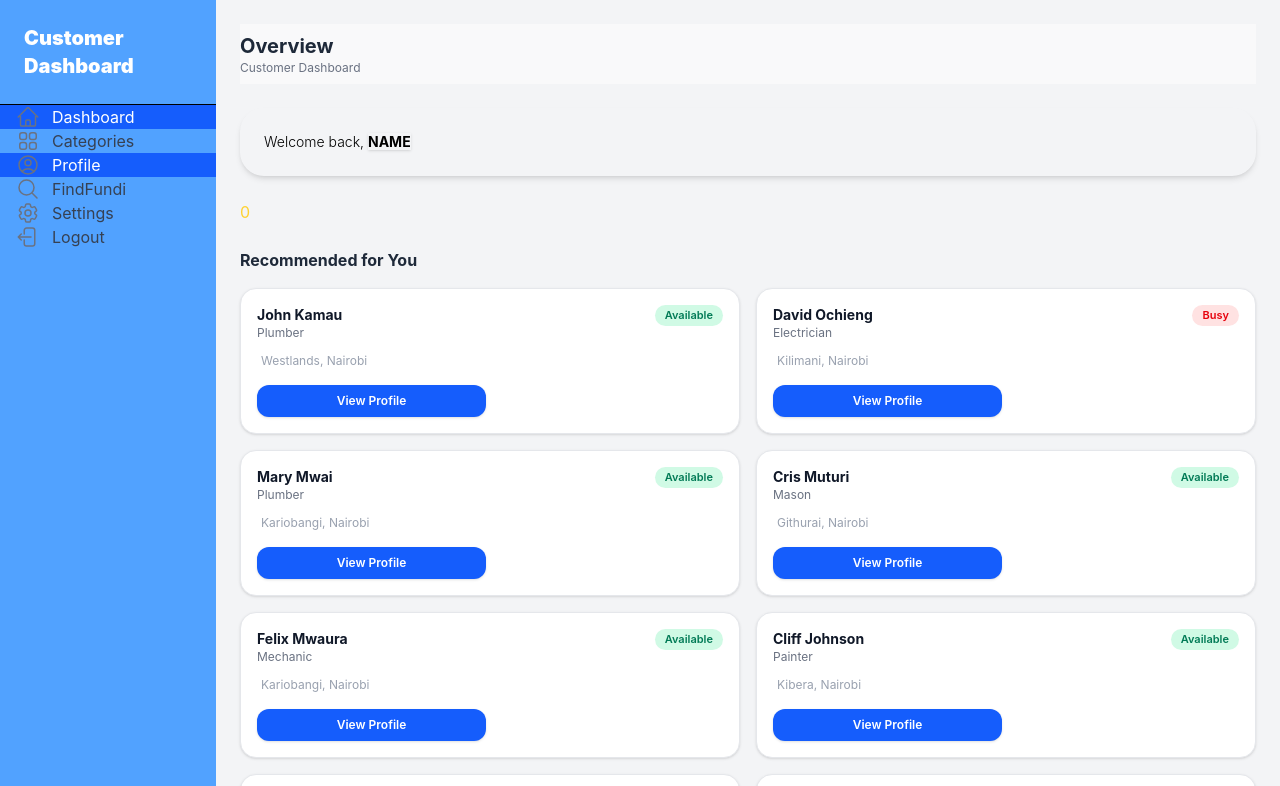
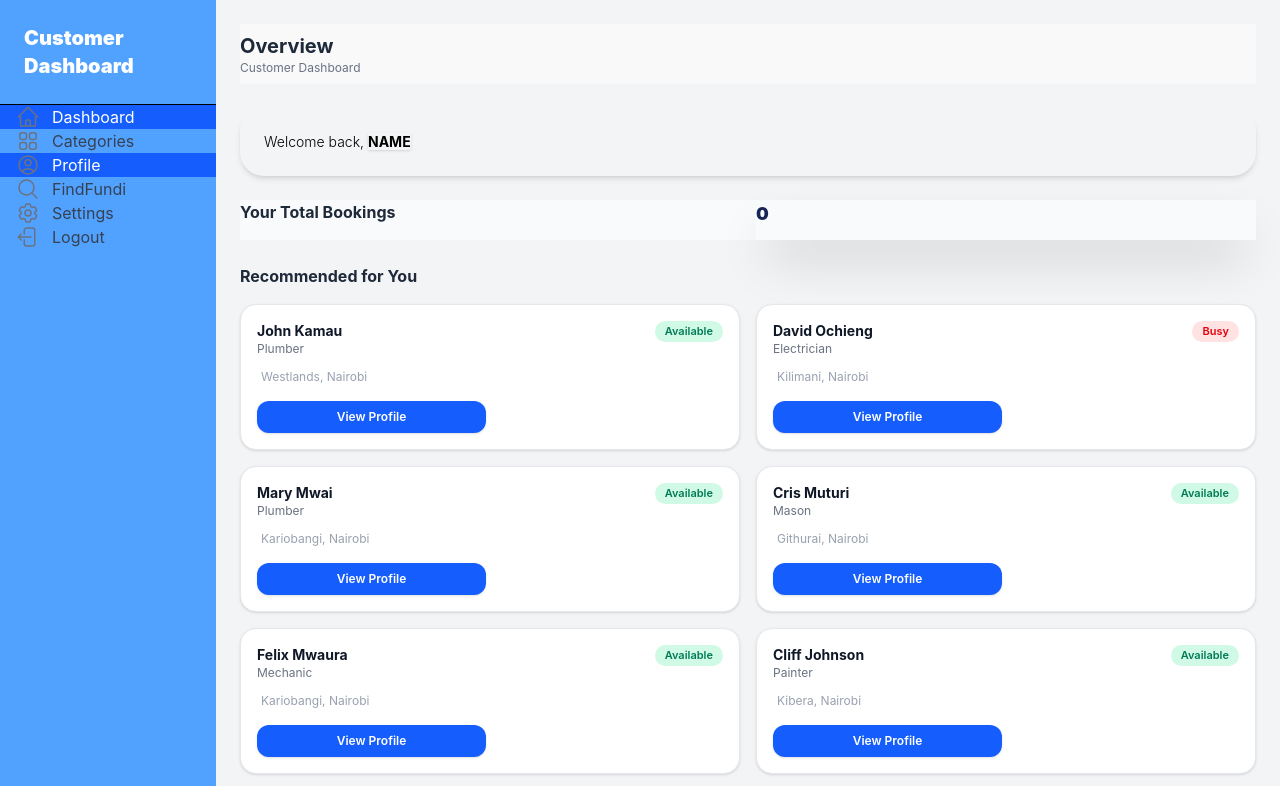
Before and after one commit to rollingsmajiwa/EmergencyFundi, a React (Vite) app: page /dashboard/profile in a window 1280 px wide. Shown: the top 786 px of the page. Built offline with nearby package versions, Linux system fonts and the light colour scheme; data requests are answered from the project's data file; sample sign-in values are in the browser's storage.

Commit message:
Feat: Add a card on homepage

```diff
--- a/db.json
+++ b/db.json
@@ -93,6 +93,26 @@
       "location": "Githurai, Nairobi",
       "status": "Active",
       "date": "2026-08-03"
+    },
+    {
+      "id": "FZbFVD4cVzE",
+      "clientId": "tiropgloria",
+      "fundiName": "John Kamau",
+      "category": "Plumber",
+      "phone": "+254712345678",
+      "location": "Westlands, Nairobi",
+      "status": "Active",
+      "date": "2026-08-03"
+    },
+    {
+      "id": "ZJarsyYnVHw",
+      "clientId": "gloria",
+      "fundiName": "Cris Muturi",
+      "category": "Mason",
+      "phone": "+254712345678",
+      "location": "Githurai, Nairobi",
+      "status": "Active",
+      "date": "2026-08-03"
     }
   ],
   "$schema": "./node_modules/json-server/schema.json"
--- a/src/components/Navbar.jsx
+++ b/src/components/Navbar.jsx
@@ -4,7 +4,7 @@ import { Link } from "react-router-dom"
 
 function Navbar() {
   return (
-    <nav className="bg-blue-50 p-2">
+    <nav className="bg-blue-50/70 backdrop-blur-sm p-2 fixed top-0 z-30 w-full">
         <div className="flex justify-between">
             <div ><span className="text-xl font-black tracking-tight">Emergency</span><span className="text-xl font-bold tracking-tighter text-blue-600">Fundi</span></div>
 
--- a/src/dashboardsLayout/Dashboard.jsx
+++ b/src/dashboardsLayout/Dashboard.jsx
@@ -111,7 +111,7 @@ function DashboardHome() {
         <div className='flex-row w-full'>
           <div className='bg-white mt-4 mb-4 p-1 rounded-2xl shadow-sm border border-gray-200 w-full mx-auto'>
             <div>
-              <h1 className='capitalize text-xl font-black tracking-wider'>Welcome Back, {name}!</h1>
+              <h1 className='capitalize text-xl font-black tracking-wider'>Hello, {name}!</h1>
               <div className='text-green-400 font-bold bg-gray-200 pl-1 py-1 w-20 rounded-3xl'>{role}</div>
             </div>
           </div>
--- a/src/dashboardsLayout/Profile.jsx
+++ b/src/dashboardsLayout/Profile.jsx
@@ -48,28 +48,31 @@ export default function Profile() {
 
 
       </div>
-      <div className="text-amber-300">
-        {bookings.length}
+      <div className="grid grid-cols-1 md:grid-cols-2 gap-4 bg-gray-50">
+        <h2 className="text-base font-bold text-gray-800 mb-4">Your Total Bookings</h2>
+        <p className="text-lg font-black shadow-2xl text-blue-950">{bookings.length}</p>
       </div>
       <div>
+        <div>
           {bookings.length > 0 && (
-          <div>
-            <h2>Your Bookings</h2>
-            <div>
+            <div className="border-b-4 border-gray-700 mb-2">
+              <h2 className="text-xl font-bold text-gray-800 mb-4">Fundis</h2>
+              <div className="grid grid-cols-1 md:grid-cols-2 gap-4 ">
                 {bookings.map((b) => (
                   <div key={b.id}>
-                  <div>
-                    <h4>{b.fundiName}</h4>
-                    <p>{b.category}</p>
-                    <p>{b.location}</p>
+                    <div className="bg-white border border-gray-200 p-4 rounded-2xl shadow-sm transition-all duration-300 hover:-translate-y-2 hover:shadow-xl hover:border-blue-200 cursor-pointer">
+                      <h4 className="font-bold text-gray-900 text-sm">{b.fundiName}</h4>
+                      <p className="text-xs text-gray-500">{b.category}</p>
+                      <p className="flex gap-3 text-xs text-gray-400 mt-3 pl-1">{b.location}</p>
                       <p>Call: {b.phone}</p>
                     </div>
-                  <span>{b.status}</span>
+                    <span className="bg-emerald-100 text-emerald-700 ">{b.status}</span>
                   </div>
                 ))}
               </div>
             </div>
           )}
+        </div>
       </div>
 
 
--- a/src/pages/Home.css
+++ b/src/pages/Home.css
@@ -9,6 +9,7 @@
     display: flex;
     align-items: center;
     justify-content: center;
+
 }
 .homeContent {
     position: relative;
--- a/src/pages/Home.jsx
+++ b/src/pages/Home.jsx
@@ -6,7 +6,7 @@ function Home() {
     <>
       <div className='homeContainer'>
 
-        <div className="homeContent">
+        <div className="homeContent bg-black/10 backdrop-blur-sm rounded-2xl p-8 border border-white/20">
           <h1 className='text-5xl font-black tracking-wide w-xl'>Find Trusted Fundis Near You</h1>
           <p className='text-2xl w-xl'>Vetted Artisans, instant booking, quality quaranteed. From electricians to plumbers</p>
           <button type='submit' className='rounded-lg p-3 mt-3 bg-white text-gray-500 font-bold'>Sign Up</button>
@@ -15,10 +15,10 @@ function Home() {
       <div className='bg-blue-100 p-3'>
         <h2 className='text-center font-bold text-2xl'>Why Choose Us?</h2>
         <div className='grid grid-cols-2 gap-2'>
-          <div className='bg-blue-50 rounded-lg p-4 hover:shadow-md hover:-translate-y-2 transition-all border border-gray-200'><h3 className='font-bold text-lg text-center '>Verified Professionals</h3><p>Every fundi is ID-verified and background-checked before listing.</p></div>
-          <div className='bg-blue-50 rounded-lg p-4 hover:shadow-md hover:-translate-y-2 transition-all border border-gray-200'><h3 className='font-bold text-lg text-center'>Quality Guarantee</h3><p>Not satisfied? We help resolve disputes quickly and fairly.</p></div>
-          <div className='bg-blue-50 rounded-lg p-4 hover:shadow-md hover:-translate-y-2 transition-all border border-gray-200'><h3 className='font-bold text-lg text-center'>Real Reviews Only</h3><p>Ratings from verified clients — no fake reviews, ever.</p></div>
-          <div className='bg-blue-50 rounded-lg p-4 hover:shadow-md hover:-translate-y-2 transition-all border border-gray-200'><h3 className='font-bold text-lg text-center'>Instant Whatsapp</h3><p>Chat directly with your fundi — no middlemen, no delays.</p></div>
+          <div className='bg-blue-50 rounded-lg p-4 hover:shadow-md hover:-translate-y-2 transition-all duration-300 border border-gray-200'><h3 className='font-bold text-lg text-center '>Verified Professionals</h3><p>Every fundi is ID-verified and background-checked before listing.</p></div>
+          <div className='bg-blue-50 rounded-lg p-4 hover:shadow-md hover:-translate-y-2 transition-all duration-300 border border-gray-200'><h3 className='font-bold text-lg text-center'>Quality Guarantee</h3><p>Not satisfied? We help resolve disputes quickly and fairly.</p></div>
+          <div className='bg-blue-50 rounded-lg p-4 hover:shadow-md hover:-translate-y-2 transition-all duration-300 border border-gray-200'><h3 className='font-bold text-lg text-center'>Real Reviews Only</h3><p>Ratings from verified clients — no fake reviews, ever.</p></div>
+          <div className='bg-blue-50 rounded-lg p-4 hover:shadow-md hover:-translate-y-2 transition-all duration-300 border border-gray-200'><h3 className='font-bold text-lg text-center'>Instant Whatsapp</h3><p>Chat directly with your fundi — no middlemen, no delays.</p></div>
         </div>
 
       </div>
```
Lines whose indentation alone changed are shown as unchanged.
